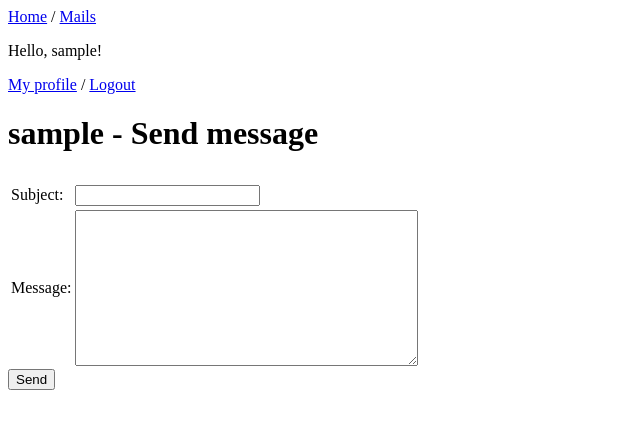
After one commit to dfesenko/django-forum, a Django app: page /users/1/message_create/ in a window 1280 px wide. The commit adds this page. Shown: the top 429 px of the page, without its empty margins (0-640 px from the left). Run offline with Django 3.2, Linux system fonts and the light colour scheme; the visitor is signed in with stand-in values (Sample User, id 1); data comes from the database, SQL or seed files in the repository.

Commit message:
Add basic messaging functionality.

```diff
--- a/forum/discussions/forms.py
+++ b/forum/discussions/forms.py
@@ -1,5 +1,5 @@
-from django.forms import ModelForm, EmailField
-from .models import User, Profile
+from django.forms import ModelForm, EmailField, CharField, Textarea, Select, ChoiceField, ModelChoiceField
+from .models import User, Profile, Message
 
 from django.contrib.auth.forms import UserCreationForm
 
@@ -22,3 +22,12 @@ class SignupForm(UserCreationForm):
     class Meta:
         model = User
         fields = ('username', 'email', 'password1', 'password2')
+
+
+class MessageForm(ModelForm):
+    subject = CharField(max_length=100, initial='')
+    msg_content = CharField(widget=Textarea({}), label='Message')
+
+    class Meta:
+        model = Message
+        fields = ('sender', 'receiver', 'subject', 'msg_content')
--- a/forum/discussions/models.py
+++ b/forum/discussions/models.py
@@ -2,27 +2,28 @@ from django.db import models
 from django.contrib.auth.models import User
 
 
-class Category(models.Model):
-    category_name = models.CharField(max_length=100)
-    topics_amount = models.IntegerField(default=0)
-    last_updated_date = models.DateTimeField(auto_now=True)
-
-
-class Topic(models.Model):
-    category_id = models.ForeignKey(Category, on_delete=models.CASCADE)
-    creation_date = models.DateTimeField(auto_now_add=True)
-    last_updated_date = models.DateTimeField(auto_now=True)
-    topic_title = models.CharField(max_length=300)
-    posts_amount = models.IntegerField(default=0)
-    last_active_user = models.ForeignKey(User, default="deleted_user", on_delete=models.SET_DEFAULT)
-
-
-class Post(models.Model):
-    topic_id = models.ForeignKey(Topic, on_delete=models.CASCADE)
-    creation_date = models.DateTimeField(auto_now_add=True)
-    post_body = models.TextField()
-    votes = models.IntegerField(default=0)
-    author_name = models.ForeignKey(User, default="deleted_user", on_delete=models.SET_DEFAULT)
+# class Category(models.Model):
+#     category_name = models.CharField(max_length=100)
+#     topics_amount = models.IntegerField(default=0)
+#     last_updated_date = models.DateTimeField(auto_now=True)
+#
+#
+# class Topic(models.Model):
+#     category_id = models.ForeignKey(Category, on_delete=models.CASCADE, related_name="topics")
+#     creation_date = models.DateTimeField(auto_now_add=True)
+#     last_updated_date = models.DateTimeField(auto_now=True)
+#     topic_title = models.CharField(max_length=300)
+#     posts_amount = models.IntegerField(default=0)
+#     last_active_user = models.ForeignKey(User, on_delete=models.SET_NULL, related_name="last_active_in_topics",
+#                                          null=True)
+#
+#
+# class Post(models.Model):
+#     topic_id = models.ForeignKey(Topic, on_delete=models.CASCADE, related_name="posts")
+#     creation_date = models.DateTimeField(auto_now_add=True)
+#     post_body = models.TextField()
+#     votes = models.IntegerField(default=0)
+#     author_name = models.ForeignKey(User, on_delete=models.SET_NULL, related_name="author_of_posts", null=True)
 
 
 def user_directory_path(instance, filename):
@@ -31,7 +32,7 @@ def user_directory_path(instance, filename):
 
 
 class Profile(models.Model):
-    user = models.OneToOneField(User, on_delete=models.CASCADE)
+    user = models.OneToOneField(User, on_delete=models.CASCADE, related_name="profile")
     user_location = models.CharField(max_length=30, blank=True)
     user_about = models.TextField(max_length=500, blank=True)
     user_avatar = models.ImageField(upload_to=user_directory_path, blank=True, default='/default.png')
@@ -40,3 +41,14 @@ class Profile(models.Model):
 
     def __str__(self):
         return self.user.get_full_name()
+
+
+class Message(models.Model):
+    sender = models.ForeignKey(User, related_name="sender", on_delete=models.SET_NULL, null=True)
+    receiver = models.ForeignKey(User, related_name="receiver", on_delete=models.SET_NULL, null=True)
+    subject = models.CharField(max_length=100, blank=True, default='(No subject)')
+    msg_content = models.TextField(blank=True)
+    created_at = models.DateTimeField(auto_now_add=True, blank=True)
+
+    def __str__(self):
+        return f'{self.sender} --> {self.receiver}: {self.subject}'
--- a/forum/discussions/templates/discussions/base.html
+++ b/forum/discussions/templates/discussions/base.html
@@ -1,6 +1,8 @@
 <a href="{% url 'discussions:index' %}">Home</a>
 
 {% if request.user.is_authenticated %}
+
+    / <a href="{% url 'discussions:inbox' pk=request.user.pk %}">Mails</a>
 
     <p>Hello, {{ request.user.username }}! </p>
 
--- /dev/null
+++ b/forum/discussions/templates/discussions/message_create.html
@@ -0,0 +1,38 @@
+{% extends "discussions/base.html" %}
+
+{% block content %}
+
+<h1>{{ receiver.username }} - Send message</h1>
+
+<form method="post" action="{% url 'discussions:message_create' pk=receiver.pk %}" >
+
+{% csrf_token %}
+
+<table>
+
+    <tr>
+        <td>{{ message_form.sender.label_tag.as_hidden }}</td>
+        <td>{{ message_form.sender.as_hidden }}</td>
+    </tr>
+
+    <tr>
+        <td>{{ message_form.receiver.label_tag.as_hidden }}</td>
+        <td>{{ message_form.receiver.as_hidden }}</td>
+    </tr>
+
+    <tr>
+        <td>{{ message_form.subject.label_tag }}</td>
+        <td>{{ message_form.subject }}</td>
+    </tr>
+
+    <tr>
+        <td>{{ message_form.msg_content.label_tag }}</td>
+        <td>{{ message_form.msg_content }}</td>
+    </tr>
+</table>
+
+<input type="submit" value="Send">
+
+</form>
+
+{% endblock %}
--- a/forum/discussions/templates/discussions/user_profile.html
+++ b/forum/discussions/templates/discussions/user_profile.html
@@ -12,6 +12,10 @@
     <a href="{% url 'discussions:edit_profile' %}">Edit profile</a> /
     <a href="{% url 'discussions:password_change' %}">Change password</a>
 
+{% elif request.user.is_authenticated %}
+
+    <a href="{% url 'discussions:message_create' pk=user.pk %}">Send message</a>
+
 {% endif %}
 
 
--- a/forum/discussions/urls.py
+++ b/forum/discussions/urls.py
@@ -30,4 +30,8 @@ urlpatterns = [
 
     path('users/edit_profile/', views.UserPageEditView.as_view(), name='edit_profile'),
     path('userpage/', views.UserPageView.as_view(), name='userpage'),
+    path('users/<int:pk>/message_create/', views.MessageSentView.as_view(), name='message_create'),
+    path('users/<int:pk>/inbox/', views.InboxView.as_view(), name='inbox'),
+    path('users/<int:pk>/outbox/', views.OutboxView.as_view(), name='outbox'),
+    path('messages/<int:message_id>/', views.MessageView.as_view(), name='message'),
 ]
--- a/forum/discussions/views.py
+++ b/forum/discussions/views.py
@@ -23,8 +23,8 @@ from django.template.loader import render_to_string
 from django.core.mail import BadHeaderError, send_mail
 from .decorators import async_func
 
-from .forms import UserInfoForm, ProfileInfoForm, SignupForm
-from .models import Profile
+from .forms import UserInfoForm, ProfileInfoForm, SignupForm, MessageForm
+from .models import Profile, Message
 
 
 class IndexView(generic.ListView):
@@ -194,3 +194,76 @@ class UserPasswordChangeDoneView(UserPassesTestMixin, PasswordChangeDoneView):
 
         allow_access = is_prev_page_was_passw_change and self.request.user.is_authenticated
         return allow_access
+
+
+class MessageSentView(UserPassesTestMixin, View):
+    login_url = reverse_lazy('discussions:login')
+
+    def test_func(self):
+        allow_access = self.request.user.is_authenticated
+        return allow_access
+
+    def get(self, request, pk):
+        receiver = User.objects.get(pk=pk)
+        message_form = MessageForm(initial={'sender': request.user, 'receiver': receiver})
+        return render(request, 'discussions/message_create.html', {'message_form': message_form,
+                                                                   'receiver': receiver})
+
+    def post(self, request, *args, **kwargs):
+        message_form = MessageForm(request.POST)
+        receiver_id = request.POST.get("receiver", "")
+        receiver_instance = get_object_or_404(User, pk=receiver_id)
+
+        if message_form.is_valid():
+            message_form.save()
+
+            return redirect(f'/users/{receiver_id}/')
+
+        return render(request, 'discussions/message_create.html', {'message_form': message_form,
+                                                                   'receiver': receiver_instance})
+
+
+class InboxView(UserPassesTestMixin, generic.ListView):
+    template_name = 'discussions/inbox.html'
+    context_object_name = 'received_messages_list'
+
+    login_url = reverse_lazy('discussions:login')
+
+    def test_func(self):
+        allow_access = self.request.user.is_authenticated
+        return allow_access
+
+    def get_queryset(self):
+        """Return list of messages in the inbox"""
+        return Message.objects.filter(receiver=self.request.user).order_by('-created_at')
+
+
+class OutboxView(UserPassesTestMixin, generic.ListView):
+    template_name = 'discussions/outbox.html'
+    context_object_name = 'sent_messages_list'
+
+    login_url = reverse_lazy('discussions:login')
+
+    def test_func(self):
+        allow_access = self.request.user.is_authenticated
+        return allow_access
+
+    def get_queryset(self):
+        """Return list of messages in the inbox"""
+        return Message.objects.filter(sender=self.request.user).order_by('-created_at')
+
+
+class MessageView(UserPassesTestMixin, View):
+    login_url = reverse_lazy('discussions:login')
+
+    def test_func(self):
+        allow_access = self.request.user.is_authenticated
+        return allow_access
+
+    def get(self, request, message_id):
+        message = get_object_or_404(Message, id=message_id)
+
+        is_from_inbox = 'inbox' in self.request.META.get('HTTP_REFERER')
+
+        return render(request, 'discussions/message.html', {'message': message,
+                                                            'is_from_inbox': is_from_inbox})
--- a/forum/forum/settings.py
+++ b/forum/forum/settings.py
@@ -62,7 +62,7 @@ LOGOUT_REDIRECT_URL = '/'
 EMAIL_HOST = 'smtp.gmail.com'
 EMAIL_PORT = 587
 EMAIL_HOST_USER = 'forum.djangotest'
-EMAIL_HOST_PASSWORD = 'zxcvbbvcxz0'
+EMAIL_HOST_PASSWORD = 'zxcvbbvcxz1'
 EMAIL_USE_TLS = True
 DEFAULT_FROM_EMAIL = 'forum.djangotest@gmail.com'
 
```
Also changed, not shown: forum/discussions/admin.py (+5 -4 lines), forum/discussions/templates/discussions/inbox.html (added, +21 -0 lines), forum/discussions/templates/discussions/message.html (added, +24 -0 lines), forum/discussions/templates/discussions/outbox.html (added, +21 -0 lines), README.md.
